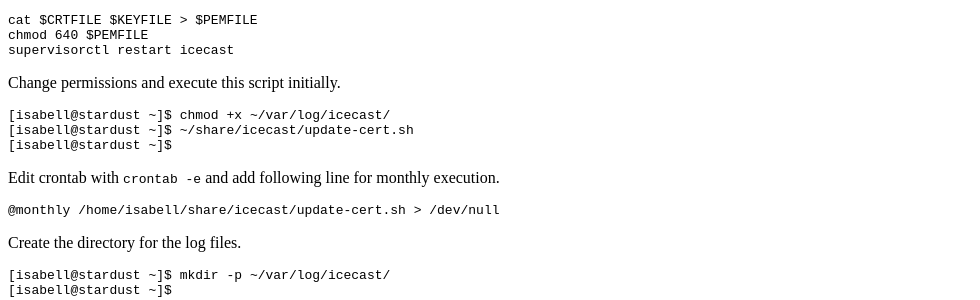
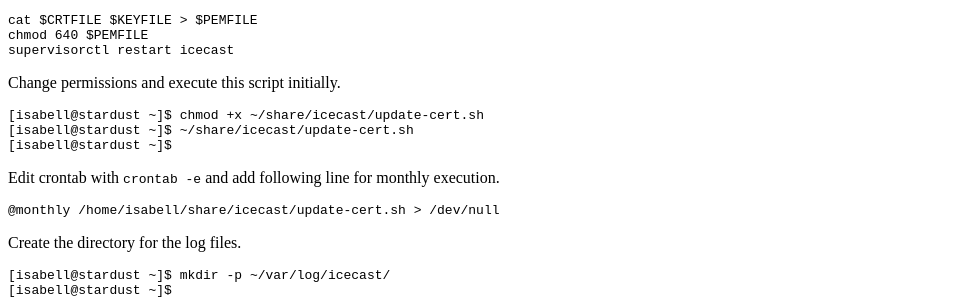
Before and after one commit to Uberspace/lab, a Sphinx documentation site: the page built from source/guide_icecast2.rst, in a window 1280 px wide and 900 px high, scrolled down 5940 px. Shown: the part 152-452 px from the top of the window, without its empty margins (0-980 px from the left). Built offline with Sphinx 7.4.7 and the Read the Docs theme 2.0.0, drawn with Linux system fonts in a browser that asks for light colours; some of the changed text lies outside the part shown.

Commit message:
Update guide_icecast2.rst
Corrected file parameter in chmod command and updated link to streaming setup wiki article.

```diff
--- a/source/guide_icecast2.rst
+++ b/source/guide_icecast2.rst
@@ -151,7 +151,7 @@ Change permissions and execute this script initially.
 
 .. code-block:: console
 
-  [isabell@stardust ~]$ chmod +x ~/var/log/icecast/
+  [isabell@stardust ~]$ chmod +x ~/share/icecast/update-cert.sh
   [isabell@stardust ~]$ ~/share/icecast/update-cert.sh
   [isabell@stardust ~]$
 
@@ -236,7 +236,7 @@ Source streaming can be done locally by oggfwd_ in combination with ffmpeg_ to e
   [isabell@localhost ~]$ ffmpeg -i $yourinputfile -vn -acodec libvorbis -b:a 128k -f ogg -y /dev/stdout |
   oggfwd isabell.uber.space $yourlisteningport y0uRS3cR3t_1! /stream.ogg
 
-A more detailed setup for live streaming concerts with JACK audio server can be found at: https://wikis.ven.pm/streaming_setup
+A more detailed setup for live streaming concerts with JACK audio server can be found at: https://lar.ven.uber.space/streaming_setup
 
 Updates
 =======
```
